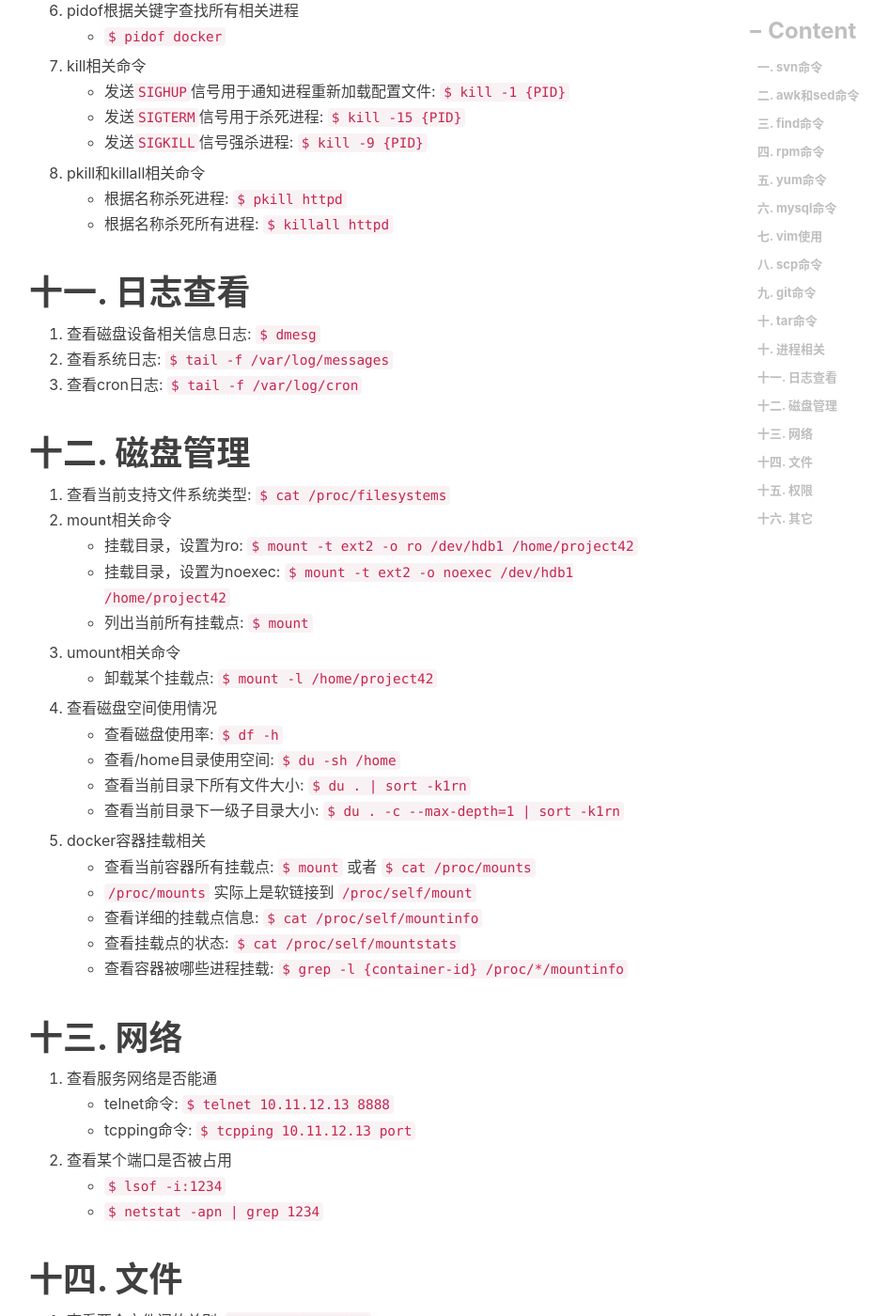
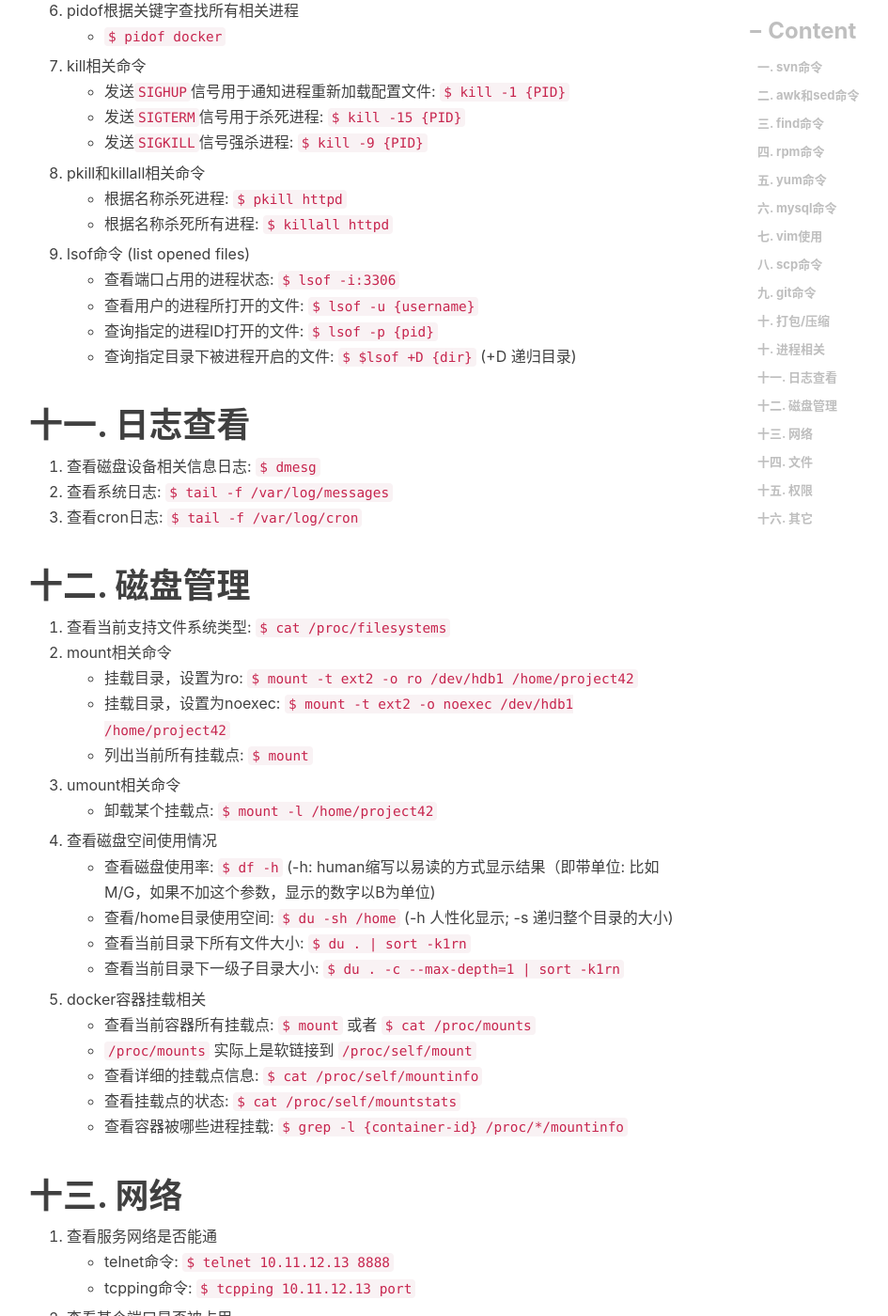
Before and after one commit to engru/chenguolin.github.io, a Jekyll site: the page built from _posts/2016-09-27-【Linux-10】Linux开发运维总结.md, in a window 1280 px wide and 1400 px high, scrolled down 5040 px. Shown: the whole window at 94% size, without its empty margins (234-1179 px from the left). Built offline with Jekyll 4.4.1, drawn with Linux system fonts in a browser that asks for light colours; nearby versions of some CDN libraries; comment, search, counter and statistics services are not loaded.

Commit message:
Update 2016-09-27-【Linux-10】Linux开发运维总结.md

```diff
--- a/_posts/2016-09-27-【Linux-10】Linux开发运维总结.md
+++ b/_posts/2016-09-27-【Linux-10】Linux开发运维总结.md
@@ -110,7 +110,7 @@ tags:         #标签
     + 本地tag: `$ git tag -d xxxx`
     + 远程tag: `$ git push origin :refs/tags/xxxx`
 
-# 十. tar命令
+# 十. 打包/压缩
 1. 创建tar.gz文件: `$ tar -cvzf xxx.tar.gz /xxx/yyy/zzz`
 2. 解压tar.gz文件: `$ tar -xvzf xxx.tar.gz`
 
@@ -137,6 +137,11 @@ tags:         #标签
 8. pkill和killall相关命令
    + 根据名称杀死进程: `$ pkill httpd`
    + 根据名称杀死所有进程: `$ killall httpd`
+9. lsof命令 (list opened files)
+   + 查看端口占用的进程状态: `$ lsof -i:3306`
+   + 查看用户的进程所打开的文件: `$ lsof -u {username}`
+   + 查询指定的进程ID打开的文件: `$ lsof -p {pid}`
+   + 查询指定目录下被进程开启的文件: `$ $lsof +D {dir}`  (+D 递归目录)
 
 # 十一. 日志查看
 1. 查看磁盘设备相关信息日志: `$ dmesg`
@@ -152,8 +157,8 @@ tags:         #标签
 3. umount相关命令
    + 卸载某个挂载点: `$ mount -l /home/project42`
 4. 查看磁盘空间使用情况
-   + 查看磁盘使用率: `$ df -h`
-   + 查看/home目录使用空间: `$ du -sh /home`
+   + 查看磁盘使用率: `$ df -h`  (-h: human缩写以易读的方式显示结果（即带单位: 比如M/G，如果不加这个参数，显示的数字以B为单位)
+   + 查看/home目录使用空间: `$ du -sh /home`  (-h 人性化显示; -s 递归整个目录的大小)
    + 查看当前目录下所有文件大小: `$ du . | sort -k1rn`
    + 查看当前目录下一级子目录大小: `$ du . -c --max-depth=1 | sort -k1rn`
 5. docker容器挂载相关
```
